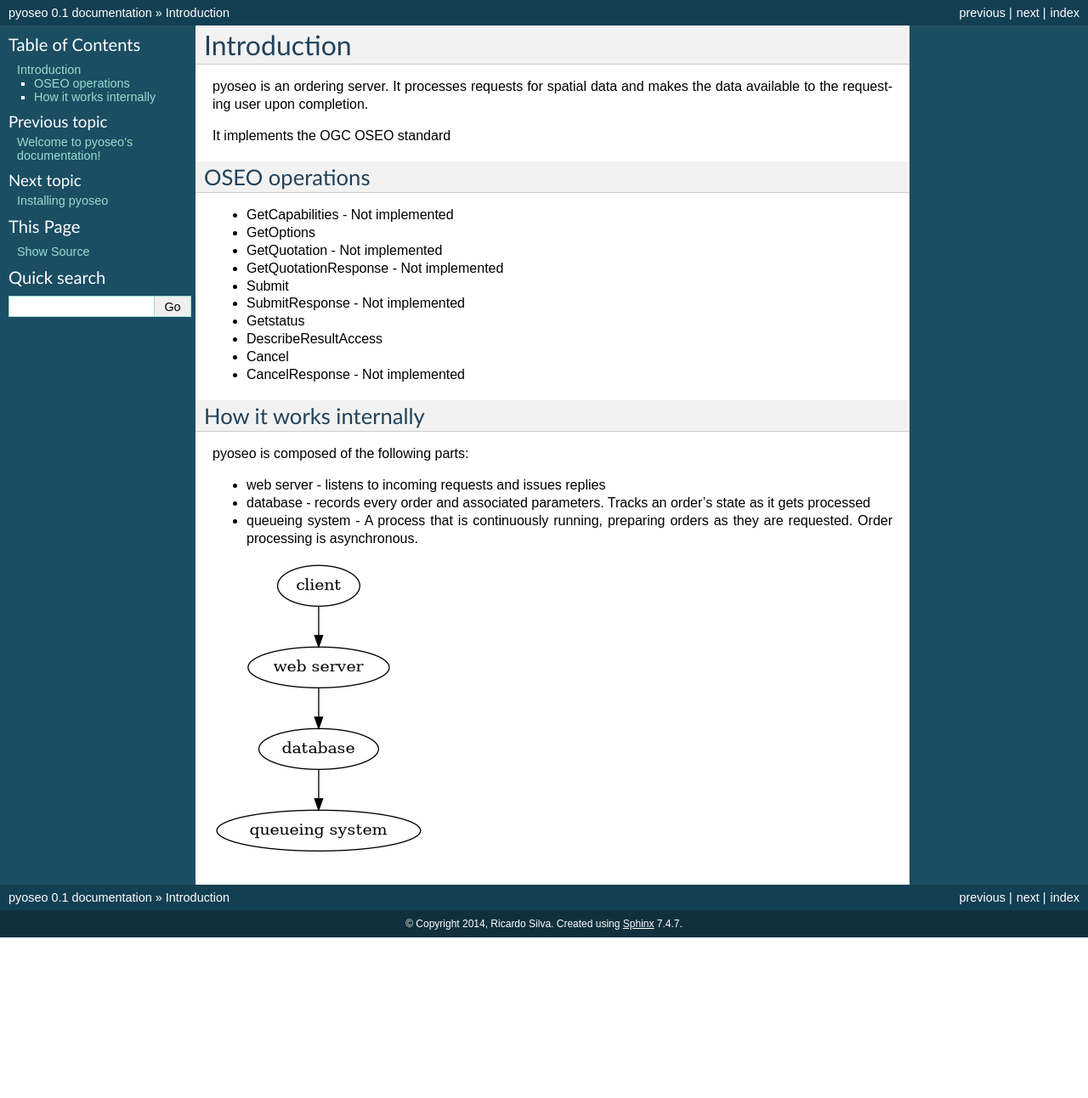
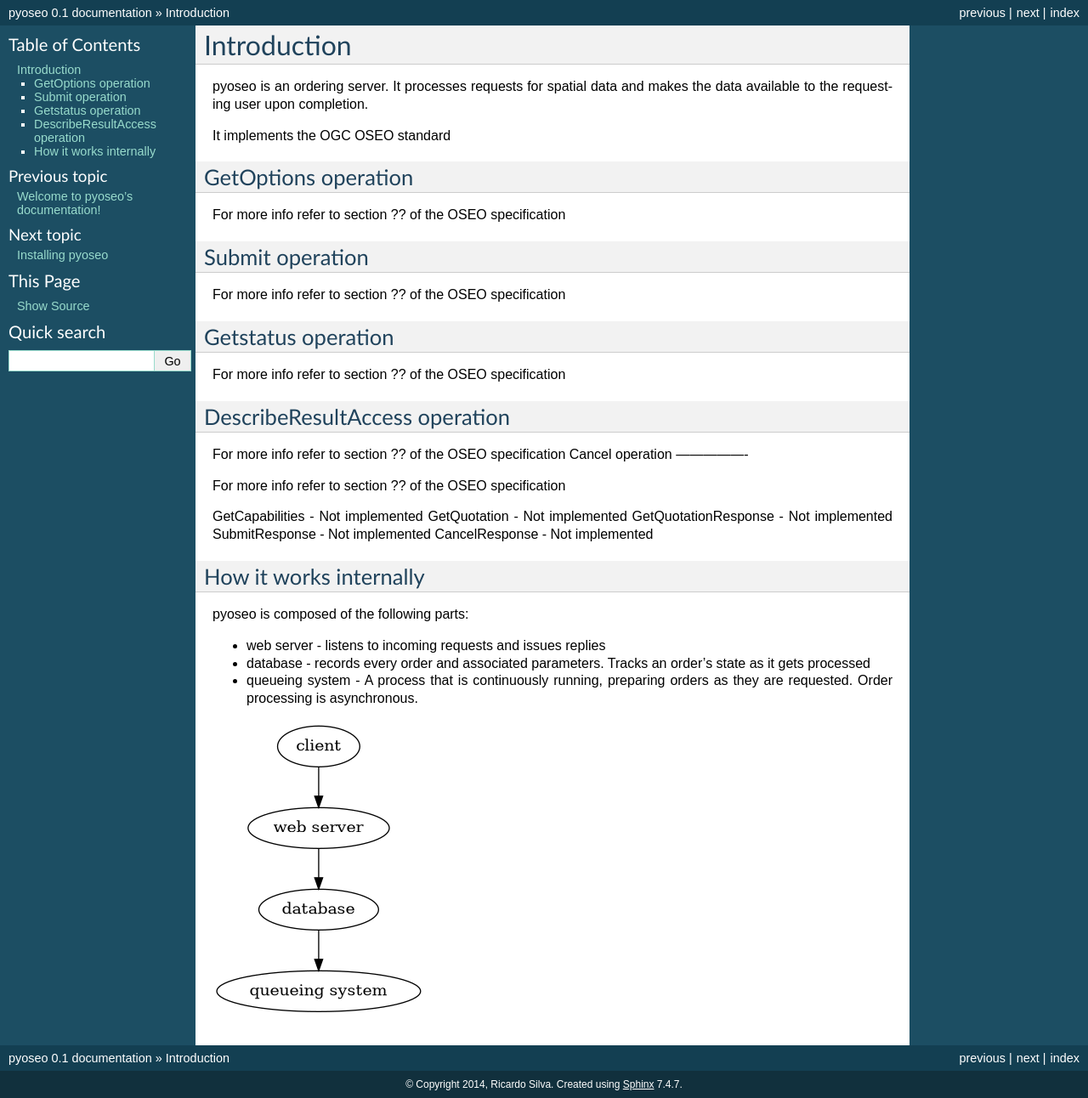
Before and after one commit to pyoseo/pyoseo, a Sphinx documentation site: the page built from docs/introduction.rst, in a window 1280 px wide. Shown: the whole page at 85% size. Built offline with Sphinx 7.4.7, drawn with Linux system fonts in a browser that asks for light colours; before the commit the page ends 1103 px from its top, so only the background shows below that.

Commit message:
working on documentation

```diff
--- a/docs/conf.py
+++ b/docs/conf.py
@@ -14,6 +14,8 @@
 
 import sys
 import os
+
+os.environ.setdefault('DJANGO_SETTINGS_MODULE', 'pyoseo.pyoseo.settings')
 
 # If extensions (or modules to document with autodoc) are in another directory,
 # add these directories to sys.path here. If the directory is relative to the
--- /dev/null
+++ b/docs/describeresultaccessapi.rst
@@ -0,0 +1,6 @@
+DescribeResultAccess
+====================
+
+.. automodule:: pyoseo.oseoserver.operations.describeresultaccess
+   :members:
+   :undoc-members:
--- /dev/null
+++ b/docs/getoptionsapi.rst
@@ -0,0 +1,6 @@
+GetOptions
+==========
+
+.. automodule:: pyoseo.oseoserver.operations.getoptions
+   :members:
+   :undoc-members:
--- /dev/null
+++ b/docs/getstatusapi.rst
@@ -0,0 +1,6 @@
+GetStatus
+=========
+
+.. automodule:: pyoseo.oseoserver.operations.getstatus
+   :members:
+   :undoc-members:
--- a/docs/introduction.rst
+++ b/docs/introduction.rst
@@ -6,19 +6,35 @@
 
 It implements the OGC OSEO standard
 
-OSEO operations
----------------
+GetOptions operation
+--------------------
 
-* GetCapabilities - Not implemented
-* GetOptions
-* GetQuotation - Not implemented
-* GetQuotationResponse - Not implemented
-* Submit
-* SubmitResponse - Not implemented
-* Getstatus
-* DescribeResultAccess
-* Cancel
-* CancelResponse - Not implemented
+For more info refer to section ?? of the OSEO specification
+
+Submit operation
+----------------
+
+For more info refer to section ?? of the OSEO specification
+
+Getstatus operation
+-------------------
+
+For more info refer to section ?? of the OSEO specification
+
+DescribeResultAccess operation
+------------------------------
+
+For more info refer to section ?? of the OSEO specification
+Cancel operation
+----------------
+
+For more info refer to section ?? of the OSEO specification
+
+GetCapabilities - Not implemented
+GetQuotation - Not implemented
+GetQuotationResponse - Not implemented
+SubmitResponse - Not implemented
+CancelResponse - Not implemented
 
 How it works internally
 -----------------------
--- /dev/null
+++ b/docs/oseoserverapi.rst
@@ -0,0 +1,6 @@
+OseoServer
+==========
+
+.. automodule:: pyoseo.oseoserver.server
+   :members:
+   :undoc-members:
--- /dev/null
+++ b/docs/submitapi.rst
@@ -0,0 +1,6 @@
+Submit
+======
+
+.. automodule:: pyoseo.oseoserver.operations.submit
+   :members:
+   :undoc-members:
```
Also changed, not shown: docs/api_doc.rst (+7 -6 lines), 7 other files.
